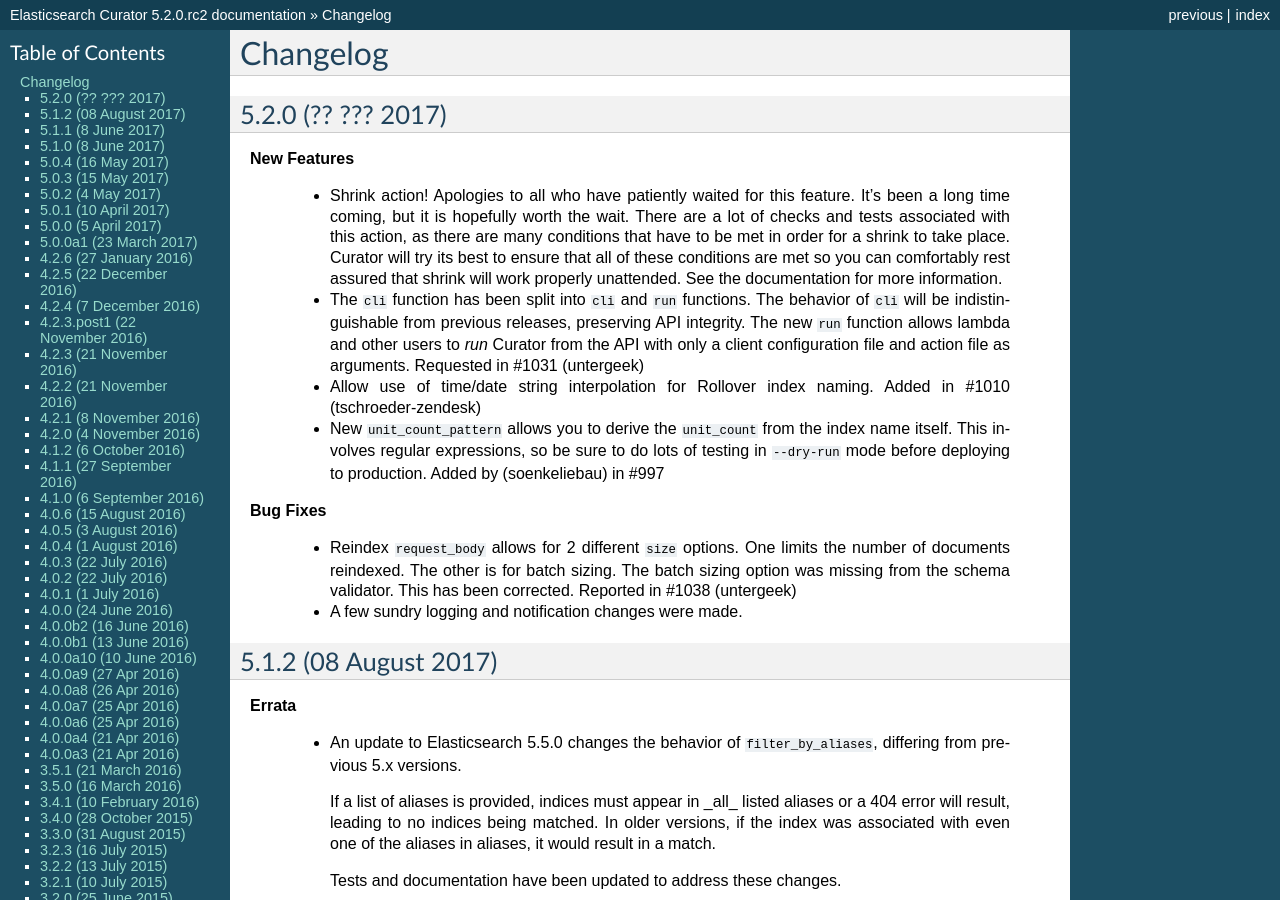
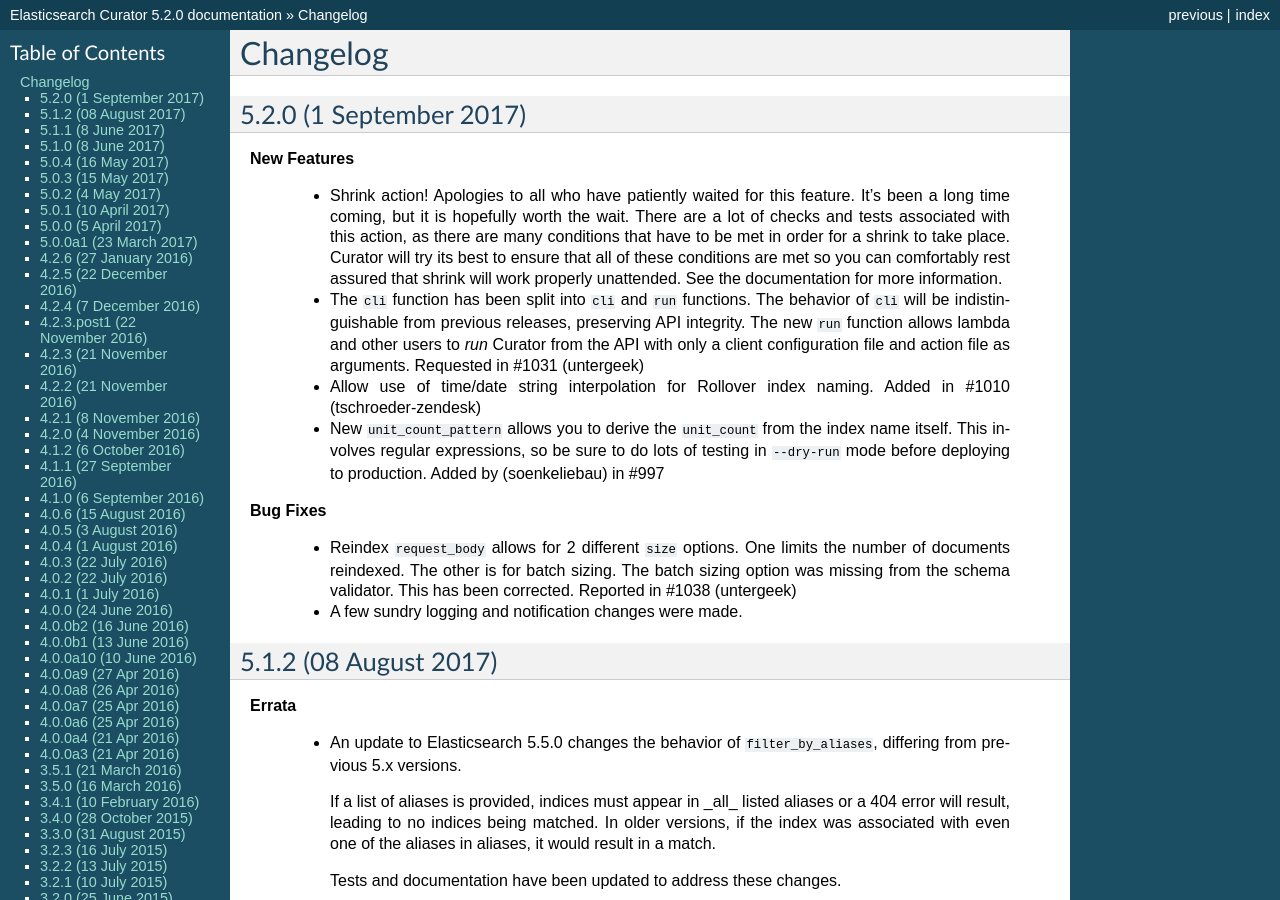
Before and after one commit to elastic/curator, a Sphinx documentation site: the page built from docs/Changelog.rst, in a window 1280 px wide and 900 px high. Built offline with Sphinx 7.4.7, drawn with Linux system fonts in a browser that asks for light colours; some of the changed text lies outside the part shown.

Commit message:
Release prep for 5.2.0

```diff
--- a/curator/_version.py
+++ b/curator/_version.py
@@ -1 +1 @@
-__version__ = '5.2.0.rc2'
+__version__ = '5.2.0'
--- a/docs/Changelog.rst
+++ b/docs/Changelog.rst
@@ -3,8 +3,8 @@
 Changelog
 =========
 
-5.2.0 (?? ??? 2017)
--------------------
+5.2.0 (1 September 2017)
+------------------------
 
 **New Features**
 
```
Also changed, not shown: 1 other file.
